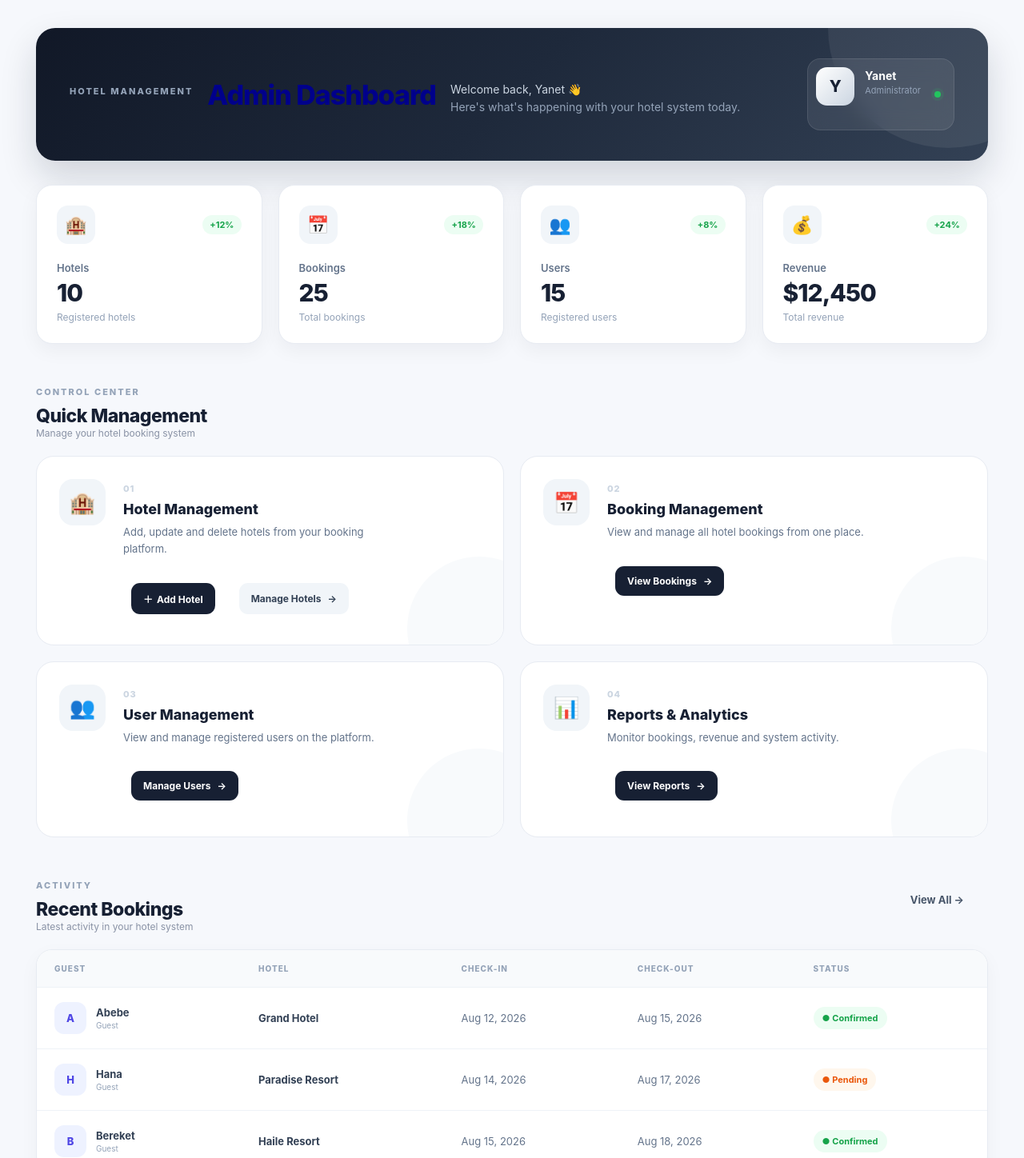
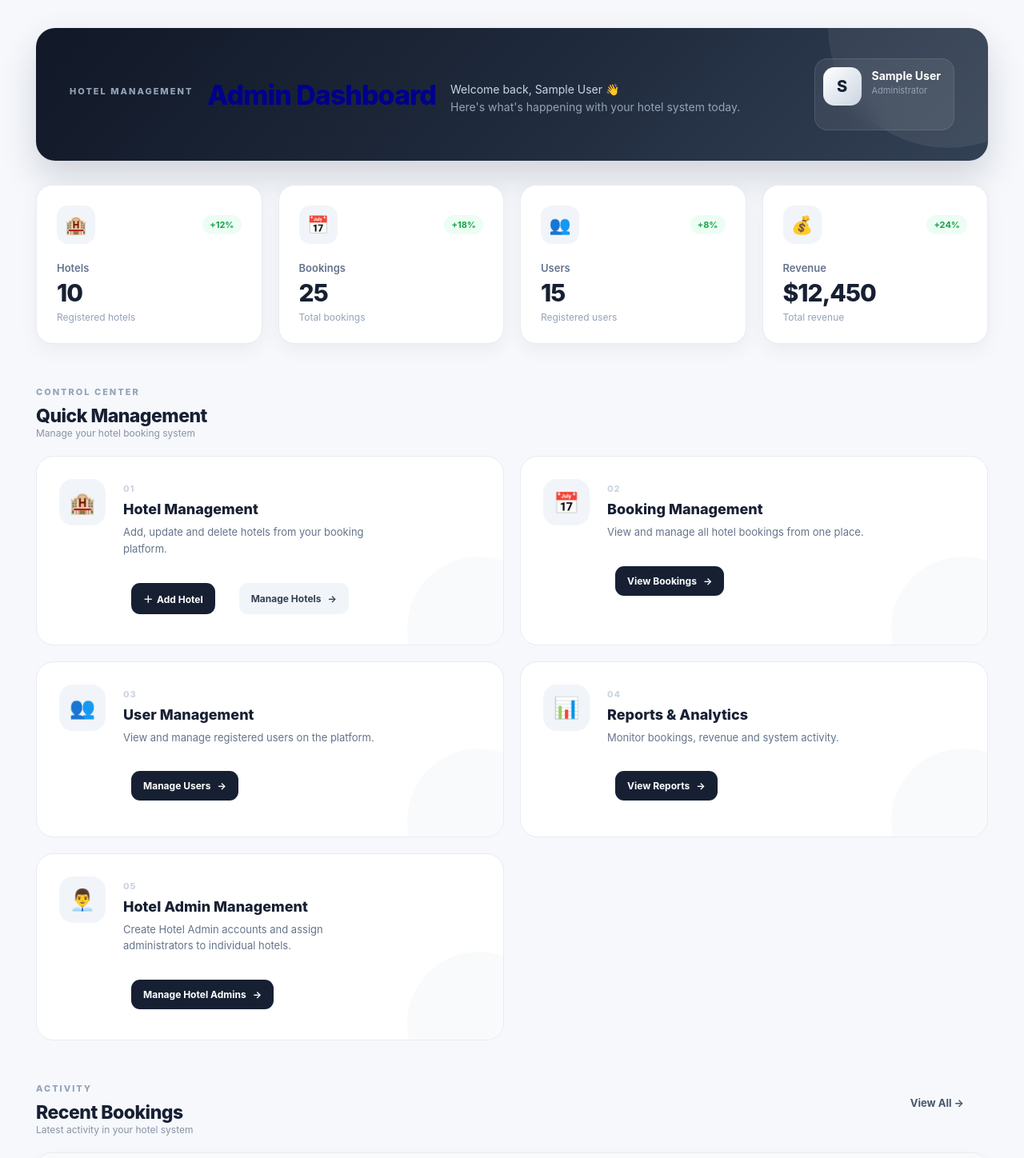
Before and after one commit to senibeki2116/HotelBookingApp, a React (Vite) app in the folder frontend/: page /admin in a window 1280 px wide. Shown: the top 1448 px of the page at 80% size. Built offline with nearby package versions, Linux system fonts and the light colour scheme; sample sign-in values are in the browser's storage.

Commit message:
Display logged in admin name

```diff
--- a/frontend/src/pages/AdminDashboard.jsx
+++ b/frontend/src/pages/AdminDashboard.jsx
@@ -4,6 +4,10 @@ import { useNavigate } from "react-router-dom";
 
 function AdminDashboard() {
   const navigate = useNavigate();
+
+  // Get logged-in user from localStorage
+  const user = JSON.parse(localStorage.getItem("user"));
+  const adminName = user?.name || "Admin";
 
   return (
     <div className="admin-dashboard">
@@ -15,21 +19,22 @@ function AdminDashboard() {
           <h1>Admin Dashboard</h1>
 
           <p>
-            Welcome back, Yanet 👋
+            Welcome back, {adminName} 👋
             <br />
             <span>Here's what's happening with your hotel system today.</span>
           </p>
         </div>
 
+        {/* ================= ADMIN PROFILE ================= */}
         <div className="admin-profile">
-          <div className="profile-avatar">Y</div>
+          <div className="profile-avatar">
+            {adminName.charAt(0).toUpperCase()}
+          </div>
 
           <div className="profile-info">
-            <strong>Yanet</strong>
+            <strong>{adminName}</strong>
             <span>Administrator</span>
           </div>
-
-          <div className="profile-dot"></div>
         </div>
       </header>
 
@@ -190,6 +195,32 @@ function AdminDashboard() {
               </div>
             </div>
           </div>
+
+          {/* ================= HOTEL ADMIN MANAGEMENT ================= */}
+          <div className="management-card hotel-admin-management">
+            <div className="management-icon">👨‍💼</div>
+
+            <div className="management-content">
+              <span className="card-number">05</span>
+
+              <h3>Hotel Admin Management</h3>
+
+              <p>
+                Create Hotel Admin accounts and assign administrators to
+                individual hotels.
+              </p>
+
+              <div className="management-buttons">
+                <button
+                  className="primary-btn"
+                  onClick={() => navigate("/admin/hotel-admins")}
+                >
+                  Manage Hotel Admins
+                  <span>→</span>
+                </button>
+              </div>
+            </div>
+          </div>
         </div>
       </section>
 
```
